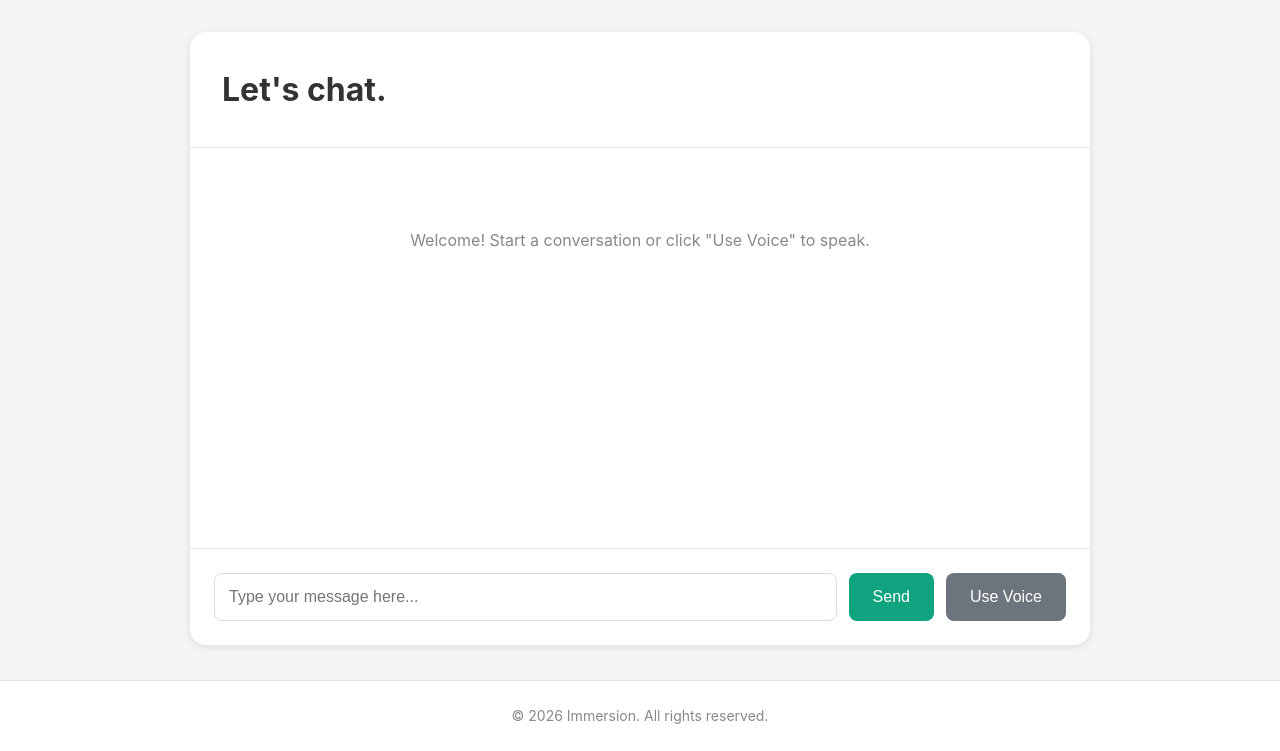
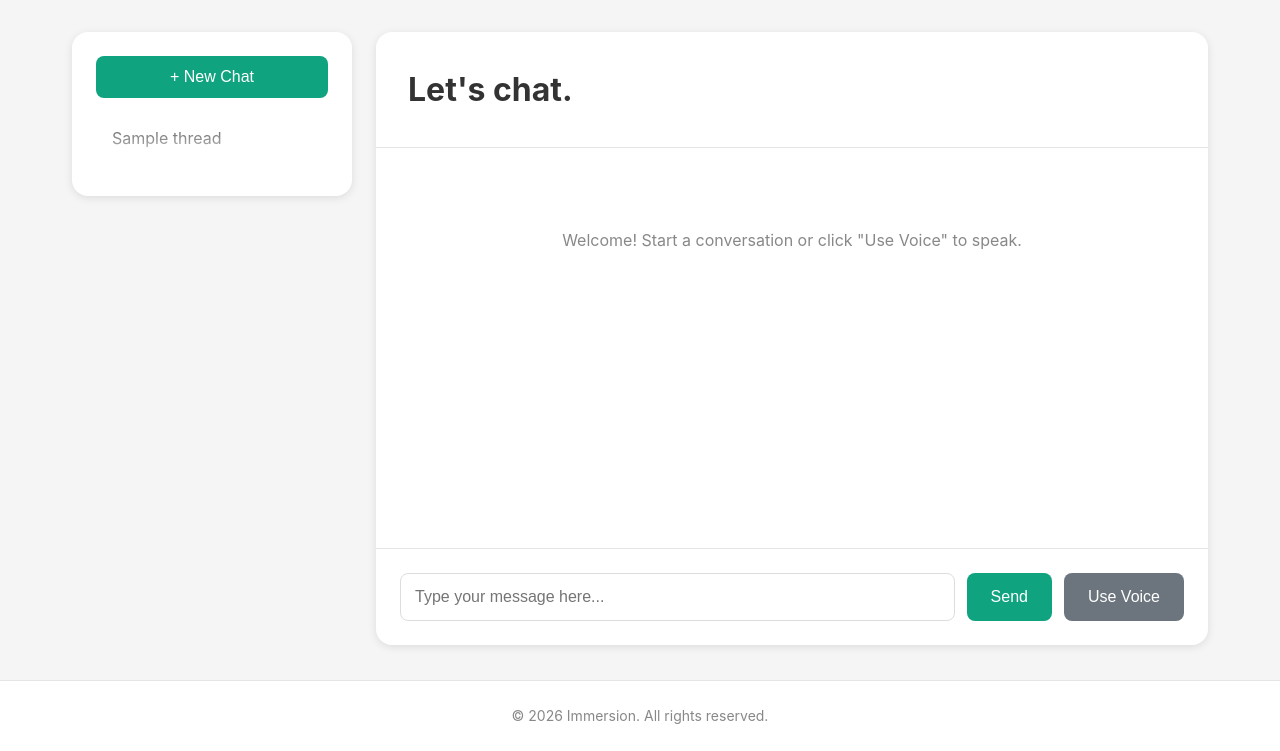
Before and after one commit to cjrosenthal/immersion, a PHP site: page / in a window 1280 px wide. Shown: the part 83-834 px from the top of the page. Run offline with PHP 8.4, Linux system fonts and the light colour scheme; the visitor is signed in with stand-in values (Sample User, id 1); data comes from the database, SQL or seed files in the repository; tables that the repository leaves empty hold one stand-in row (values such as "Sample post"); some libraries are stand-ins or nearby versions.

Commit message:
side bar with conversation history

```diff
--- a/css/style.css
+++ b/css/style.css
@@ -293,10 +293,84 @@ body {
     font-size: 0.875rem;
 }
 
+/* Chat Layout */
+.chat-layout {
+    max-width: 1400px;
+    margin: 0 auto;
+    display: flex;
+    gap: 1.5rem;
+    align-items: flex-start;
+}
+
+/* Thread Sidebar */
+.thread-sidebar {
+    width: 280px;
+    background: #fff;
+    border-radius: 1rem;
+    box-shadow: 0 2px 8px rgba(0, 0, 0, 0.1);
+    padding: 1.5rem;
+    max-height: 600px;
+    display: flex;
+    flex-direction: column;
+}
+
+.thread-list {
+    margin-top: 1rem;
+    overflow-y: auto;
+    flex: 1;
+    position: relative;
+}
+
+.thread-list::after {
+    content: '';
+    position: absolute;
+    bottom: 0;
+    left: 0;
+    right: 0;
+    height: 60px;
+    background: linear-gradient(to bottom, transparent, white);
+    pointer-events: none;
+}
+
+.thread-item {
+    display: block;
+    padding: 0.75rem 1rem;
+    margin-bottom: 0.5rem;
+    color: #333;
+    text-decoration: none;
+    border-radius: 0.5rem;
+    transition: all 0.2s;
+    cursor: pointer;
+    white-space: nowrap;
+    overflow: hidden;
+    text-overflow: ellipsis;
+}
+
+.thread-item:hover {
+    background-color: #f0f0f0;
+    color: #666;
+}
+
+.thread-item.active {
+    background-color: #10a37f;
+    color: white;
+}
+
+.thread-item.active:hover {
+    background-color: #0d8b6a;
+    color: white;
+}
+
+.thread-item-empty {
+    padding: 1rem;
+    text-align: center;
+    color: #888;
+    font-size: 0.875rem;
+}
+
 /* Chat Interface */
 .chat-container {
-    max-width: 900px;
-    margin: 0 auto;
+    flex: 1;
     background: #fff;
     border-radius: 1rem;
     box-shadow: 0 2px 8px rgba(0, 0, 0, 0.1);
--- a/index.php
+++ b/index.php
@@ -6,23 +6,72 @@ Application::requireAuth();
 
 require_once BASE_PATH . '/includes/Header.php';
 require_once BASE_PATH . '/includes/Footer.php';
+require_once BASE_PATH . '/lib/SessionManagement.php';
+require_once BASE_PATH . '/lib/ThreadManagement.php';
+require_once BASE_PATH . '/lib/MessageManagement.php';
+
+$userId = SessionManagement::getUserId();
+$currentThreadId = $_GET['thread'] ?? null;
+$currentThread = null;
+$messages = [];
+
+// If viewing a specific thread, load it
+if ($currentThreadId) {
+    $currentThread = ThreadManagement::getThread($currentThreadId);
+    if ($currentThread && $currentThread['user_id'] == $userId) {
+        $messages = MessageManagement::getThreadMessages($currentThreadId, 1000);
+    } else {
+        $currentThreadId = null;
+    }
+}
+
+// Get user's threads for sidebar
+$userThreads = ThreadManagement::getUserThreads($userId, 50);
 
 Header::render('Let\'s chat.');
 ?>
 
+<div class="chat-layout">
+    <!-- Sidebar with thread list -->
+    <div class="thread-sidebar">
+        <button type="button" class="btn btn-primary btn-block" id="newChatButton">+ New Chat</button>
+
+        <div class="thread-list">
+            <?php foreach ($userThreads as $thread): ?>
+                <a href="/?thread=<?php echo $thread['id']; ?>"
+                   class="thread-item <?php echo ($currentThreadId == $thread['id']) ? 'active' : ''; ?>">
+                    <?php echo htmlspecialchars($thread['name']); ?>
+                </a>
+            <?php endforeach; ?>
+            <?php if (empty($userThreads)): ?>
+                <div class="thread-item-empty">No previous conversations</div>
+            <?php endif; ?>
+        </div>
+    </div>
+
+    <!-- Main chat area -->
     <div class="chat-container">
         <div class="chat-header">
             <h1>Let's chat.</h1>
         </div>
 
         <div class="chat-messages" id="chatMessages">
+            <?php if (!empty($messages)): ?>
+                <?php foreach ($messages as $message): ?>
+                    <div class="chat-message chat-message-<?php echo $message['role']; ?>">
+                        <div class="message-content"><?php echo htmlspecialchars($message['content']); ?></div>
+                    </div>
+                <?php endforeach; ?>
+            <?php else: ?>
                 <div class="welcome-message">
                     <p>Welcome! Start a conversation or click "Use Voice" to speak.</p>
                 </div>
+            <?php endif; ?>
         </div>
 
         <div class="chat-input-container">
             <form id="chatForm" class="chat-form">
+                <input type="hidden" id="currentThreadId" value="<?php echo htmlspecialchars($currentThreadId ?? ''); ?>">
                 <input type="text"
                        id="chatInput"
                        class="chat-input"
@@ -33,6 +82,7 @@ Header::render('Let\'s chat.');
             </form>
         </div>
     </div>
+</div>
 
 <?php
 Footer::render();
--- a/js/chat.js
+++ b/js/chat.js
@@ -14,6 +14,22 @@ class ChatManager {
         if (form) {
             form.addEventListener('submit', (e) => this.handleSubmit(e));
         }
+
+        const newChatButton = document.getElementById('newChatButton');
+        if (newChatButton) {
+            newChatButton.addEventListener('click', () => this.startNewChat());
+        }
+
+        // Get current thread ID from hidden input if present
+        const threadInput = document.getElementById('currentThreadId');
+        if (threadInput && threadInput.value) {
+            this.currentThreadId = threadInput.value;
+        }
+    }
+
+    startNewChat() {
+        // Redirect to homepage without thread parameter
+        window.location.href = '/';
     }
 
     async handleSubmit(e) {
@@ -263,10 +279,10 @@ class VoiceManager {
             const fullTranscript = finalTranscript.trim();
 
             if (fullTranscript) {
-                // Wait for 1.5 seconds of silence before sending
+                // Wait for 1 second of silence before sending
                 this.silenceTimer = setTimeout(() => {
                     this.sendVoiceMessage(fullTranscript);
-                }, 1500);
+                }, 1000);
             }
         }
     }
--- a/lib/ThreadManagement.php
+++ b/lib/ThreadManagement.php
@@ -30,18 +30,7 @@ class ThreadManagement {
     }
 
     public static function getOrCreateCurrentThread($userId) {
-        // Get most recent thread for user
-        $db = Database::getInstance();
-        $thread = $db->fetchOne(
-            "SELECT * FROM threads WHERE user_id = ? ORDER BY last_message_at DESC LIMIT 1",
-            [$userId]
-        );
-
-        if ($thread) {
-            return $thread;
-        }
-
-        // Create new thread
+        // Always create a new thread (fresh conversation on page load)
         $threadId = self::createThread($userId, 'New Conversation');
         return self::getThread($threadId);
     }
```
Also changed, not shown: admin/threads/list.php (+56 -2 lines), admin/threads/view.php (added, +98 -0 lines). Lines whose indentation alone changed are shown as unchanged.
